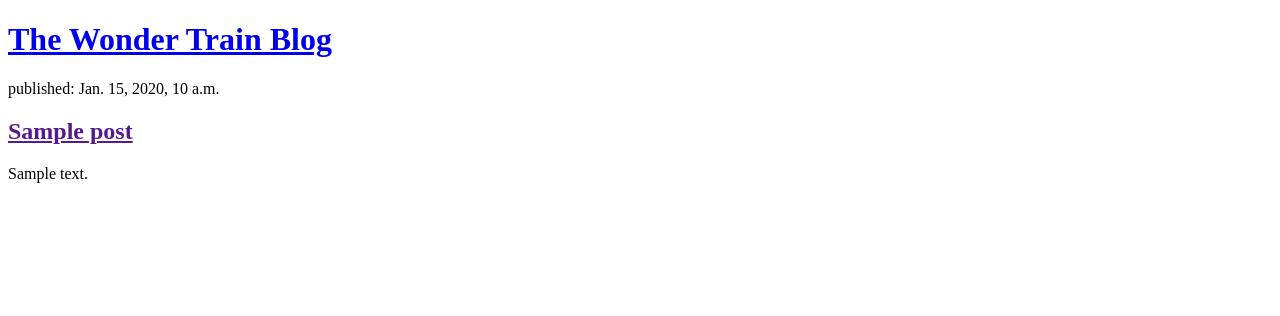
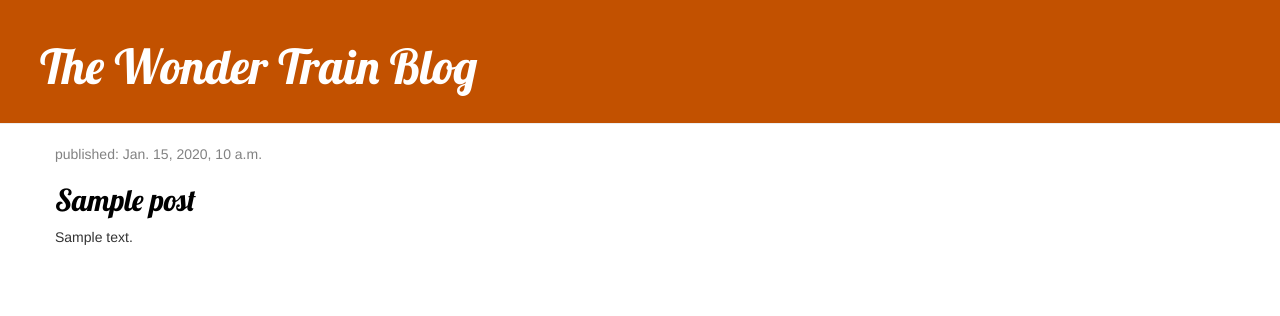
Before and after one commit to fkmawuli/lockdown_django, a Django app: page / in a window 1280 px wide. Shown: the top 316 px of the page. Run offline with Django 3.2, Linux system fonts and the light colour scheme; tables that the repository leaves empty hold one stand-in row (values such as "Sample post"); some libraries are stand-ins or nearby versions.

Commit message:
Added view and template to detailed posts

```diff
--- /dev/null
+++ b/articles/static/css/articles.css
@@ -0,0 +1,51 @@
+h1 a, h2 a {
+    color: #c25100;
+    font-family: 'Lobster';
+}
+
+.page-header {
+    background-color: #c25100;
+    margin-top: 0;
+    padding: 20px 20px 20px 40px;
+}
+
+.page-header h1, .page-header h1 a, .page-header h1 a:visited, .page-header h1 a:active{
+    color: #ffffff;
+    font-size: 36pt;
+    text-decoration: none;
+}
+
+.content {
+    margin-left: 40px;
+}
+
+h1 , h2 , h3, h4{
+    font-family: 'Lobster', cursive;
+}
+
+.date{
+    color: #828282;
+}
+
+.save {
+    float: right;
+}
+
+.post-form textarea, .post-form input{
+    width: 100%;
+}
+
+.top-menu, .top-menu:hover, .top-menu:visited{
+    color: #ffffff;
+    float: right;
+    font-size: 26pt;
+    margin-right: 20px;
+}
+
+.post{
+    margin-bottom: 70px;
+}
+
+.post h2 a, .post h2 a:visited{
+    color: #000000;
+}
--- /dev/null
+++ b/articles/templates/articles/base.html
@@ -0,0 +1,31 @@
+{% load static%}
+<!DOCTYPE html>
+<html lang="en">
+<head>
+    <meta charset="UTF-8">
+    <meta name="viewport" content="width=device-width, initial-scale=1.0">
+    <title>The Wonder Train</title>
+
+    <link rel="stylesheet" href="//maxcdn.bootstrapcdn.com/bootstrap/3.2.0/css/bootstrap.min.css">
+    <link rel="stylesheet" href="//maxcdn.bootstrapcdn.com/bootstrap/3.2.0/css/bootstrap-theme.min.css">
+    <link href="//fonts.googleapis.com/css?family=Lobster&subset=latin,latin-ext" rel="stylesheet" type="text/css">
+    <link rel="stylesheet" href="{% static 'css/articles.css'%}">
+</head>
+<body>
+    <div class="page-header">
+        <h1><a href="/">The Wonder Train Blog</a></h1>
+    </div>
+
+    <div class="content container">
+        <div class="row">
+            <div class="col-md-8">
+                {% block content %}
+                {% endblock%}
+
+            </div>
+
+        </div>
+
+    </div>
+</body>
+</html>
--- a/articles/templates/articles/post_list.html
+++ b/articles/templates/articles/post_list.html
@@ -1,21 +1,13 @@
-<!DOCTYPE html>
-<html lang="en">
-<head>
-    <meta charset="UTF-8">
-    <meta name="viewport" content="width=device-width, initial-scale=1.0">
-    <title>The Wonder Train</title>
-</head>
-<body>
-    <div>
-        <h1><a href="/">The Wonder Train Blog</a></h1>
-    </div>
+            {% extends 'articles/base.html' %}
 
-    {% for post in posts %}
-        <div>
-            <p>published: {{ post.published_date}}</p>
-            <h2><a href="">{{post.title}}</a></h2>
-            <p>{{post.text|linebreaksbr}}</p>
-        </div>
-    {% endfor %}
-</body>
-</html>
+            {% block content %}
+                {% for post in posts%}
+                    <div class="post">
+                        <div class="date">
+                            <p>published: {{ post.published_date}}</p>
+                        </div>
+                        <h2><a href="{% url 'post_detail' pk=post.pk %}">{{post.title}}</a></h2>
+                        <p>{{post.text|linebreaksbr}}</p>
+                    </div>
+                {% endfor %}
+            {% endblock %}
--- a/articles/urls.py
+++ b/articles/urls.py
@@ -3,5 +3,6 @@ from . import views
 
 urlpatterns = [
     path('',views.post_list, name='post_list'),
+    path('post/<int:pk>/',views.post_detail, name='post_detail')
 
 ]
--- a/articles/views.py
+++ b/articles/views.py
@@ -1,4 +1,4 @@
-from django.shortcuts import render
+from django.shortcuts import render, get_object_or_404
 from django.utils import timezone
 from .models import Post
 
@@ -6,3 +6,8 @@ from .models import Post
 def post_list(request):
     posts = Post.objects.filter(published_date__lte=timezone.now()).order_by('published_date')
     return render(request,'articles/post_list.html',{'posts':posts})
+
+
+def post_detail(request, pk):
+    post = get_object_or_404(Post,pk=pk)
+    return render(request, 'articles/post_detail.html', {'post':post})
```
Also changed, not shown: articles/templates/articles/post_detail.html (added, +14 -0 lines).
